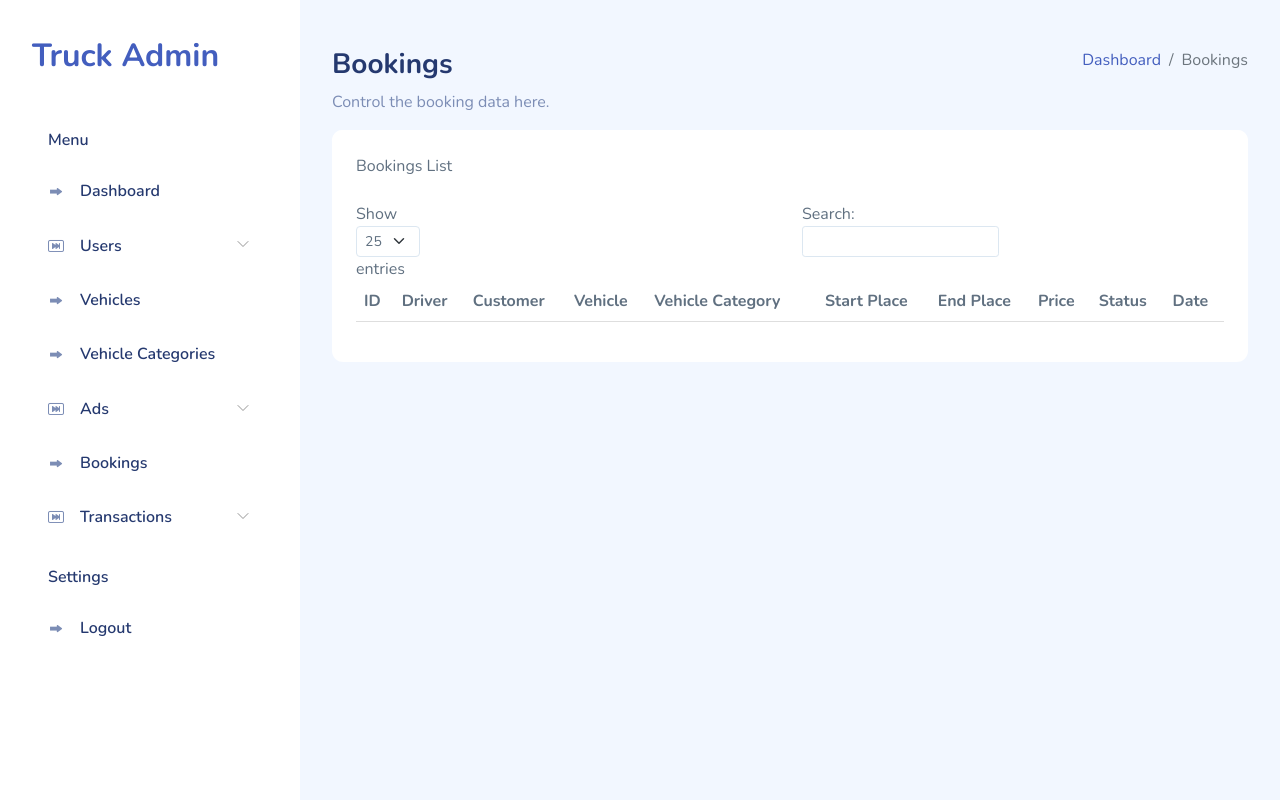
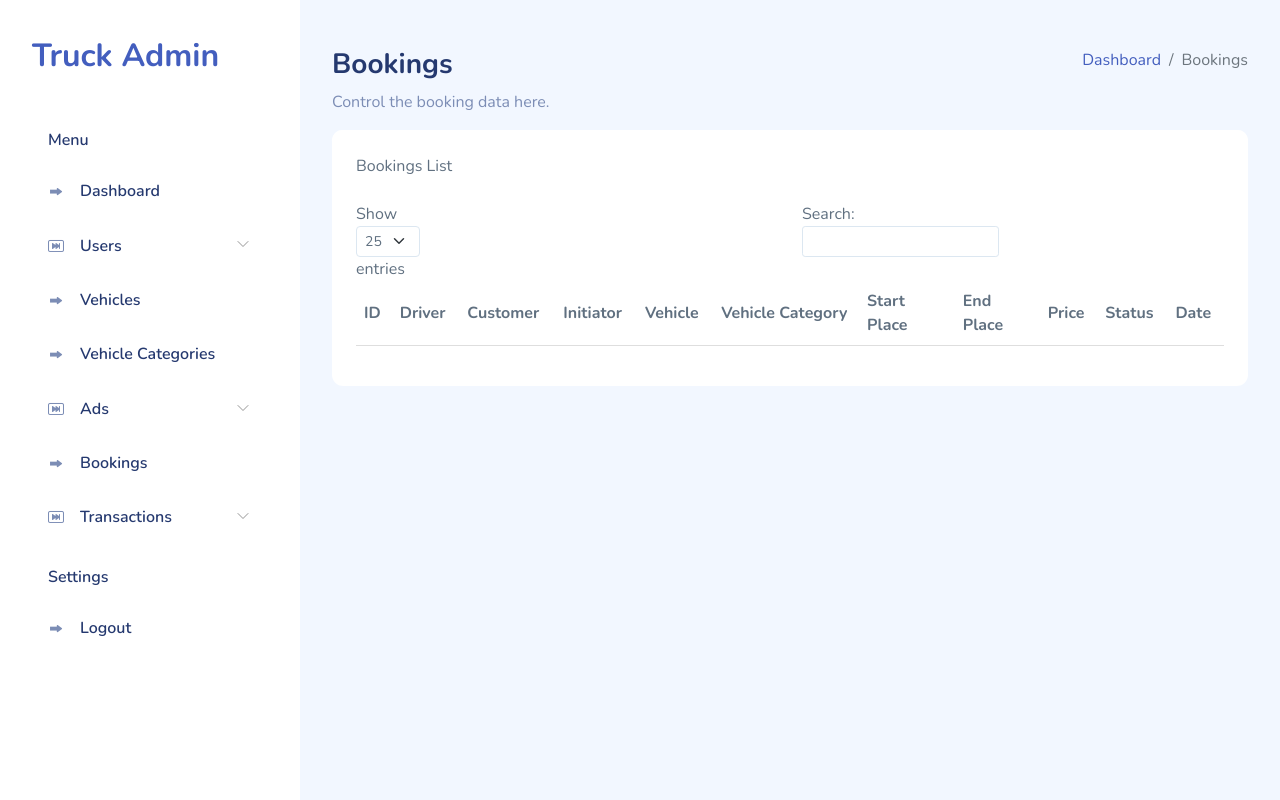
Before and after one commit to AptCluster-IT-Solution/truckwala, a Django app: template backend/templates/admin_panel/bookings.html in a window 1280 px wide. Run offline with Django 3.2, Linux system fonts and the light colour scheme; the template is opened without the code that fills it, so the values that code supplies are empty; some libraries are stand-ins or nearby versions.

Commit message:
add: booking initiator column added in admin
Signed-off-by: Mahesh <mahyess@users.noreply.github.com>

```diff
--- a/backend/admin_panel/views/__init__.py
+++ b/backend/admin_panel/views/__init__.py
@@ -340,8 +340,8 @@ class BookingsPage(StaffUserRequiredMixin, TemplateView):
 
 class BookingsListJson(StaffUserRequiredMixin, BaseDatatableView):
     model = Booking
-    columns = ['id', 'driver', 'customer', 'vehicle', 'vehicle_category', 'start_place', 'end_place', 'price', 'status',
-               'created', ]
+    columns = ['id', 'driver', 'customer', 'initiator', 'vehicle', 'vehicle_category', 'start_place', 'end_place',
+               'price', 'status', 'created', ]
 
     def filter_queryset(self, qs):
         qs = qs.filter(Q(status__in=[Booking.ACCEPTED, Booking.DISPATCHED, Booking.FULFILLED]))
@@ -363,6 +363,7 @@ class BookingsListJson(StaffUserRequiredMixin, BaseDatatableView):
         json_data = []
         for item in qs:
             details = {
+                'initiator': item.started_by,
                 'start_place': item.ad.start_place,
                 'end_place': item.ad.end_place,
             }
@@ -383,6 +384,7 @@ class BookingsListJson(StaffUserRequiredMixin, BaseDatatableView):
                 escape(item.id),
                 escape(details['driver']),
                 escape(details['customer']),
+                escape(details['initiator']),
                 escape(details['vehicle']),
                 escape(details['vehicle_category']),
                 escape(details['start_place']),
--- a/backend/templates/admin_panel/bookings.html
+++ b/backend/templates/admin_panel/bookings.html
@@ -51,6 +51,12 @@
                         data: 'customer',
                         orderable: true,
                         searchable: true,
+                        className: "center",
+                    },
+                    {
+                        data: 'initiator',
+                        orderable: false,
+                        searchable: false,
                         className: "center",
                     },
                     {
@@ -142,6 +148,7 @@
                             <th>{% trans "ID" %}</th>
                             <th>{% trans "Driver" %}</th>
                             <th>{% trans "Customer" %}</th>
+                            <th>{% trans "Initiator" %}</th>
                             <th>{% trans "Vehicle" %}</th>
                             <th>{% trans "Vehicle Category" %}</th>
                             <th>{% trans "Start Place" %}</th>
```
